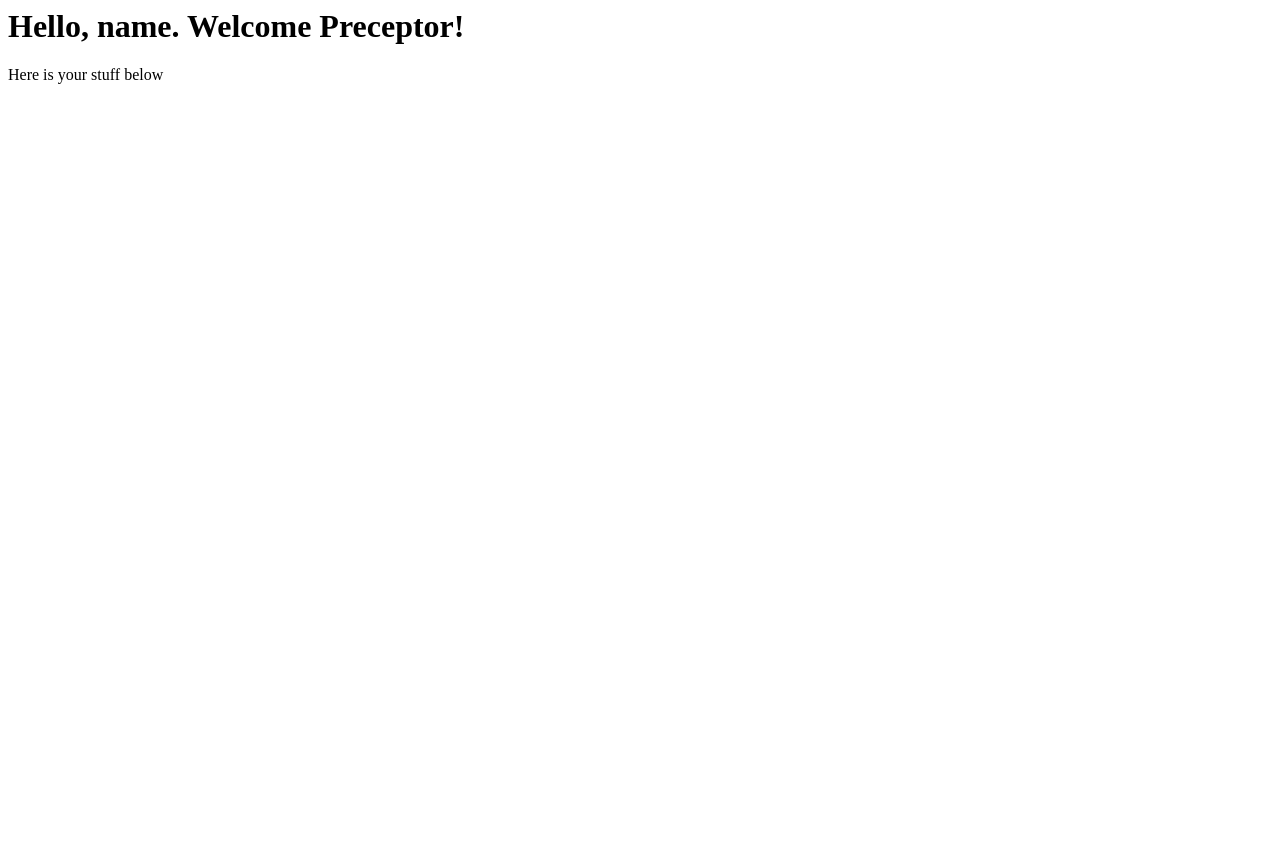
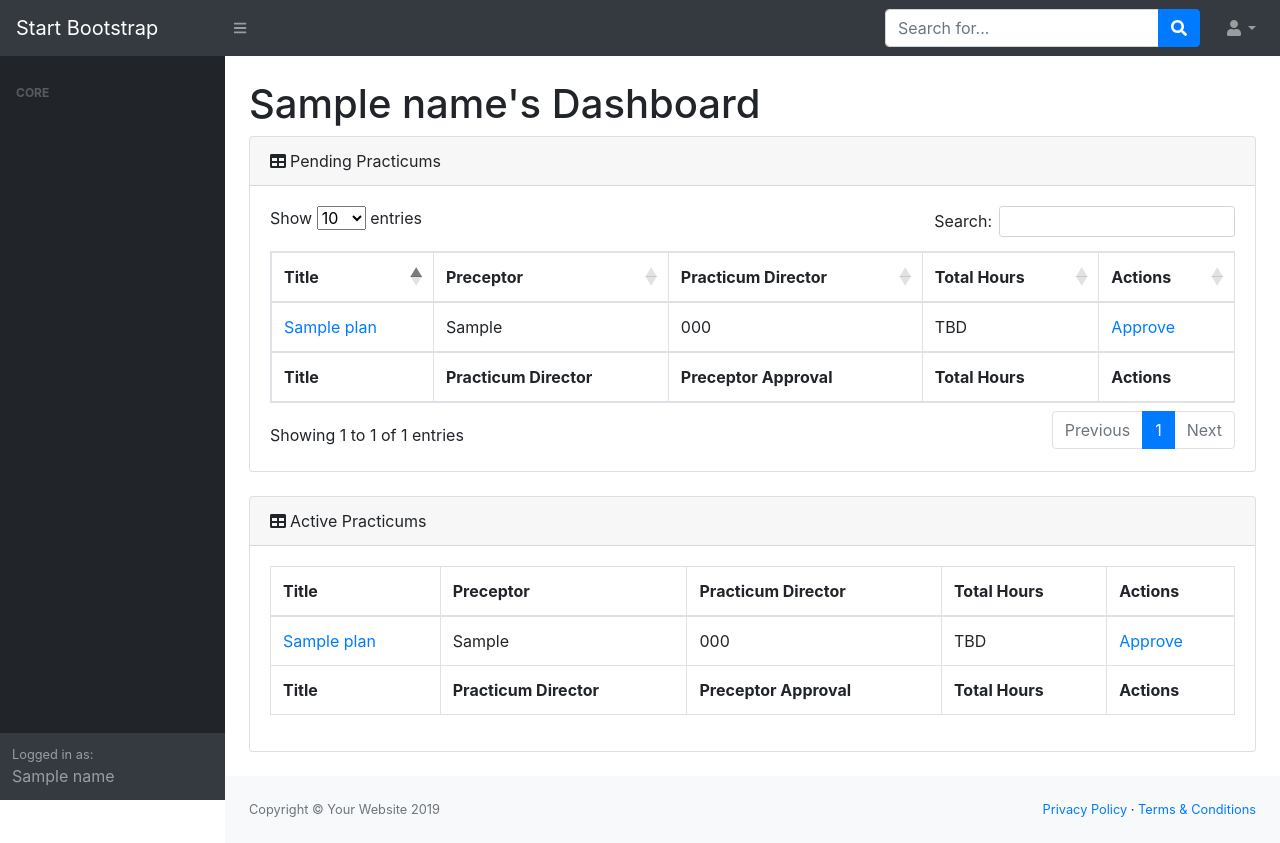
Before and after one commit to bstumbo/practicum-system, a Django app: template gw_practicum/templates/preceptor/index.html in a window 1280 px wide. Before the commit the page ends 84 px from the top, so only its background shows below. Run offline with Django 3.2, Linux system fonts and the light colour scheme; the template is opened without the code that fills it: most values are stand-ins (such as "Sample title", 1, 10 or a date in 2020); parts of the project's set-up code (start-up, migrations or seed data) failed here and were passed over; some libraries are stand-ins or nearby versions.

Commit message:
- Setup preceptor homepage template - Logic to display both pending and active practicums for preceptors

```diff
--- a/gw_practicum/templates/preceptor/index.html
+++ b/gw_practicum/templates/preceptor/index.html
@@ -1,3 +1,86 @@
-<h1>Hello, name.  Welcome Preceptor!</h1>
-
-<p>Here is your stuff below</p>
+{% extends 'general/base.html' %}
+{% block content %}
+    <div class="container-fluid">
+        <h1 class="mt-4">{{ name }}'s Dashboard</h1>
+        <div class="card mb-4">
+            <div class="card-header"><i class="fas fa-table mr-1"></i>Pending Practicums</div>
+            <div class="card-body">
+                <div class="table-responsive">
+                    <table class="table table-bordered" id="dataTable" width="100%" cellspacing="0">
+                        <thead>
+                            <tr>
+                                <th>Title</th>
+                                <th>Preceptor</th>
+                                <th>Practicum Director</th>
+                                <th>Total Hours</th>
+                                <th>Actions</th>
+                            </tr>
+                        </thead>
+                        <tfoot>
+                            <tr>
+                                <th>Title</th>
+                                <th>Practicum Director</th>
+                                <th>Preceptor Approval</th>
+                                <th>Total Hours</th>
+                                <th>Actions</th>
+                            </tr>
+                        </tfoot>
+                        <tbody>
+                            {% if pendingPlans %}
+                                {% for plan in pendingPlans %}
+                                    <tr>
+                                        <td><a href="preceptor/practicum-plan/{{ plan.id }}">{{ plan.title }}</a></td>
+                                        <td>{{ plan.pd_approval }}</td>
+                                        <td>{{ plan.preceptor_approval }}</td>
+                                        <td>TBD</td>
+                                        <td><a href="preceptor/practicum-plan/{{ plan.id }}">Approve</a></td>
+                                    </tr>
+                                {% endfor %}
+                            {% endif %}
+                        </tbody>
+                    </table>
+                </div>
+            </div>
+        </div>
+        <div class="card mb-4">
+            <div class="card-header"><i class="fas fa-table mr-1"></i>Active Practicums</div>
+            <div class="card-body">
+                <div class="table-responsive">
+                    <table class="table table-bordered" id="dataTable" width="100%" cellspacing="0">
+                        <thead>
+                            <tr>
+                                <th>Title</th>
+                                <th>Preceptor</th>
+                                <th>Practicum Director</th>
+                                <th>Total Hours</th>
+                                <th>Actions</th>
+                            </tr>
+                        </thead>
+                        <tfoot>
+                            <tr>
+                                <th>Title</th>
+                                <th>Practicum Director</th>
+                                <th>Preceptor Approval</th>
+                                <th>Total Hours</th>
+                                <th>Actions</th>
+                            </tr>
+                        </tfoot>
+                        <tbody>
+                            {% if activePlans %}
+                                {% for plan in activePlans %}
+                                    <tr>
+                                        <td><a href="preceptor/practicum-plan/{{ plan.id }}">{{ plan.title }}</a></td>
+                                        <td>{{ plan.pd_approval }}</td>
+                                        <td>{{ plan.preceptor_approval }}</td>
+                                        <td>TBD</td>
+                                        <td><a href="preceptor/practicum-plan/{{ plan.id }}">Approve</a></td>
+                                    </tr>
+                                {% endfor %}
+                            {% endif %}
+                        </tbody>
+                    </table>
+                </div>
+            </div>
+        </div>
+    </div>
+{% endblock content %}
```
Also changed, not shown: gw_practicum/views.py (+17 -6 lines).
